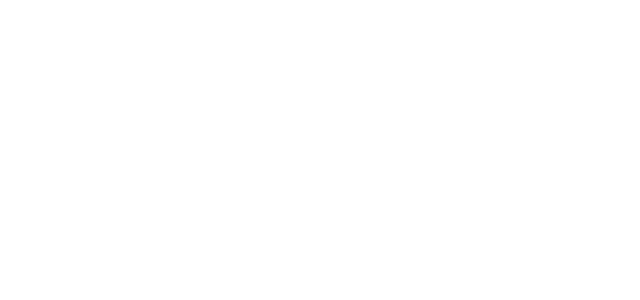
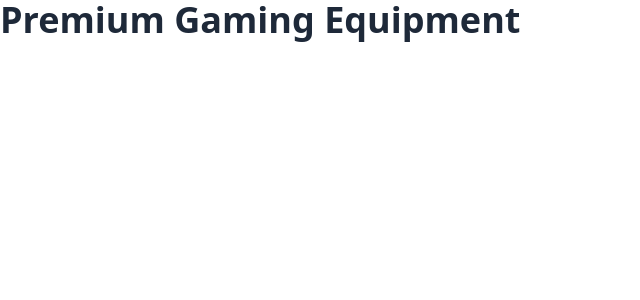
Before and after one commit to sadiya959/gaming-gear-pro, a React (Vite) app: page / in a window 1280 px wide. Shown: the top 300 px of the page, without its empty margins (0-640 px from the left). Built offline with nearby package versions, Linux system fonts and the light colour scheme.

Commit message:
added productList file and structured the App.jsx file

```diff
--- a/src/App.jsx
+++ b/src/App.jsx
@@ -1,5 +1,18 @@
+import ProductList from "./components/ProductList";
+
 function App() {
-  return <></>;
+  return (
+    <>
+      {/* navbar */}
+
+      {/* main  */}
+      <main>
+        <ProductList />
+      </main>
+
+      {/* footer */}
+    </>
+  );
 }
 
 export default App;
--- /dev/null
+++ b/src/components/ProductList.jsx
@@ -0,0 +1,11 @@
+const ProductList = () => {
+  return (
+        <div className="max-w-7xl text-gray-800 mx-auto">
+            <div>
+                <h1 className="font-bold text-4xl">Premium Gaming Equipment</h1>
+            </div>
+        </div>
+  )
+}
+
+export default ProductList
```
